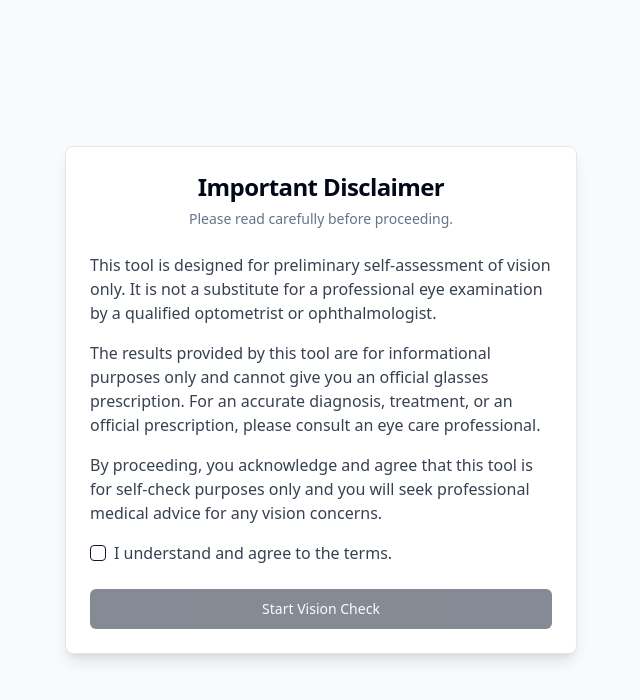
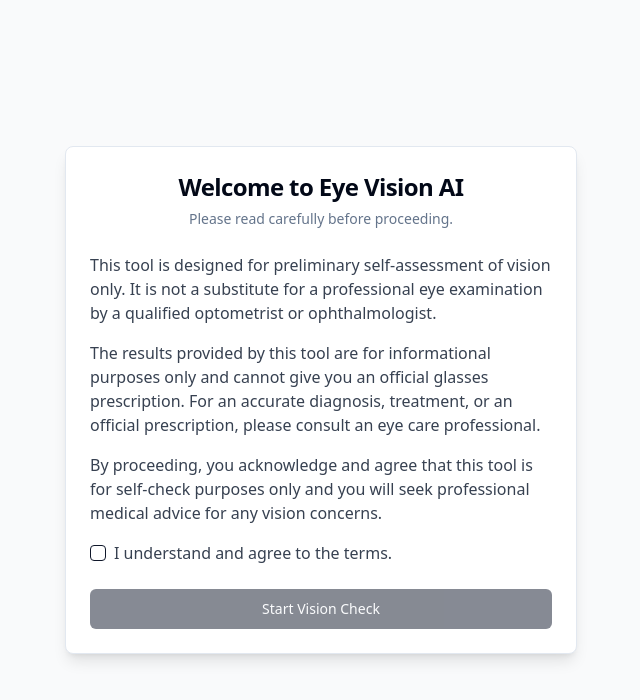
Before and after one commit to mdaniyal0517-art/vission-test, a React (Vite) app: page / in a window 1280 px wide. Shown: the top 700 px of the page, without its empty margins (319-959 px from the left). Built offline with nearby package versions, Linux system fonts and the light colour scheme.

Commit message:
[dyad] Updated disclaimer title to "Welcome to Eye Vision AI" - wrote 1 file(s) + extra files edited outside of Dyad

```diff
--- a/src/components/Disclaimer.tsx
+++ b/src/components/Disclaimer.tsx
@@ -17,7 +17,7 @@ const Disclaimer: React.FC<DisclaimerProps> = ({ onAgree }) => {
     <div className="flex items-center justify-center min-h-screen bg-gray-50 dark:bg-gray-900 p-4">
       <Card className="w-full max-w-lg shadow-lg">
         <CardHeader>
-          <CardTitle className="text-2xl font-bold text-center">Important Disclaimer</CardTitle>
+          <CardTitle className="text-2xl font-bold text-center">Welcome to Eye Vision AI</CardTitle>
           <CardDescription className="text-center">Please read carefully before proceeding.</CardDescription>
         </CardHeader>
         <CardContent className="space-y-4 text-gray-700 dark:text-gray-300">
```
Also changed, not shown: 1 other file (tests, documents, lock files or other folders).
